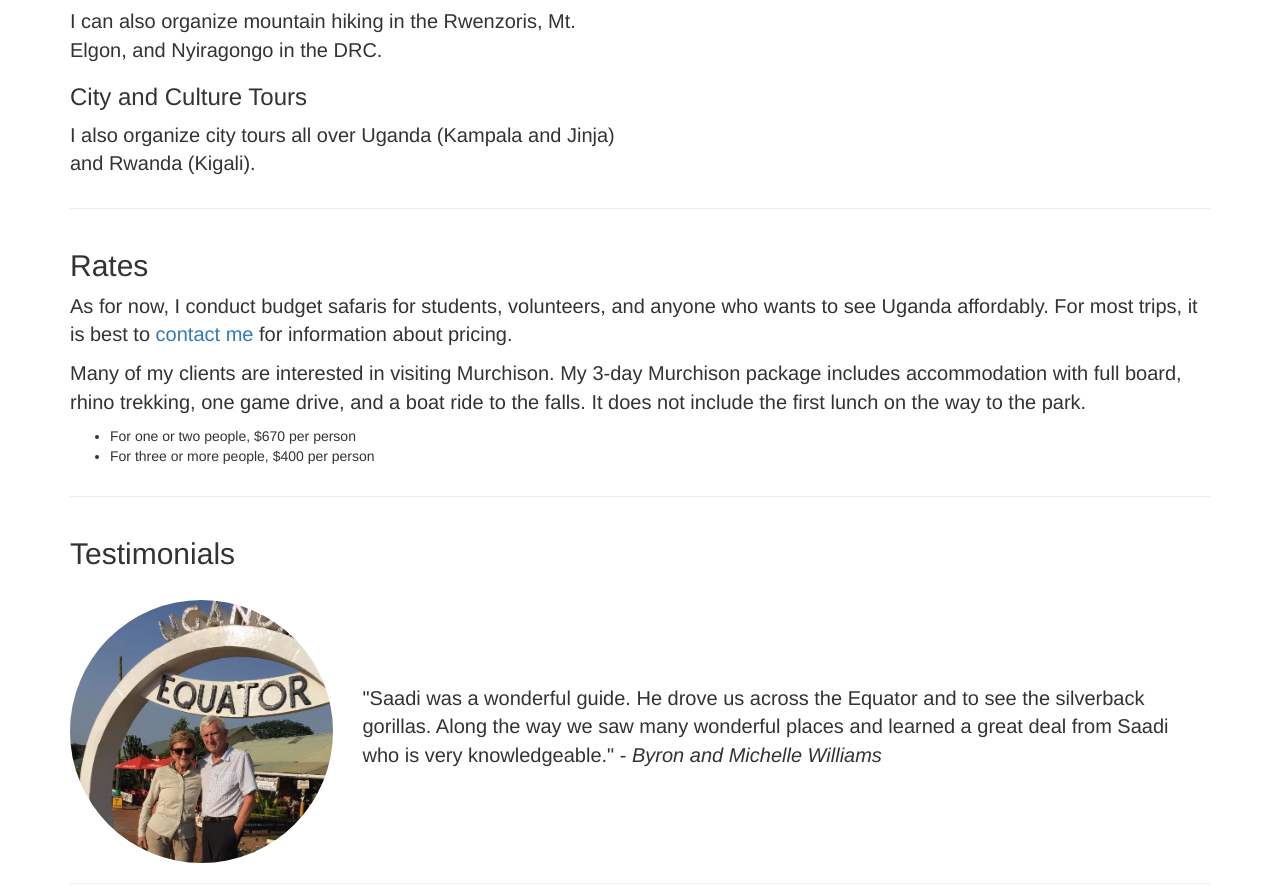
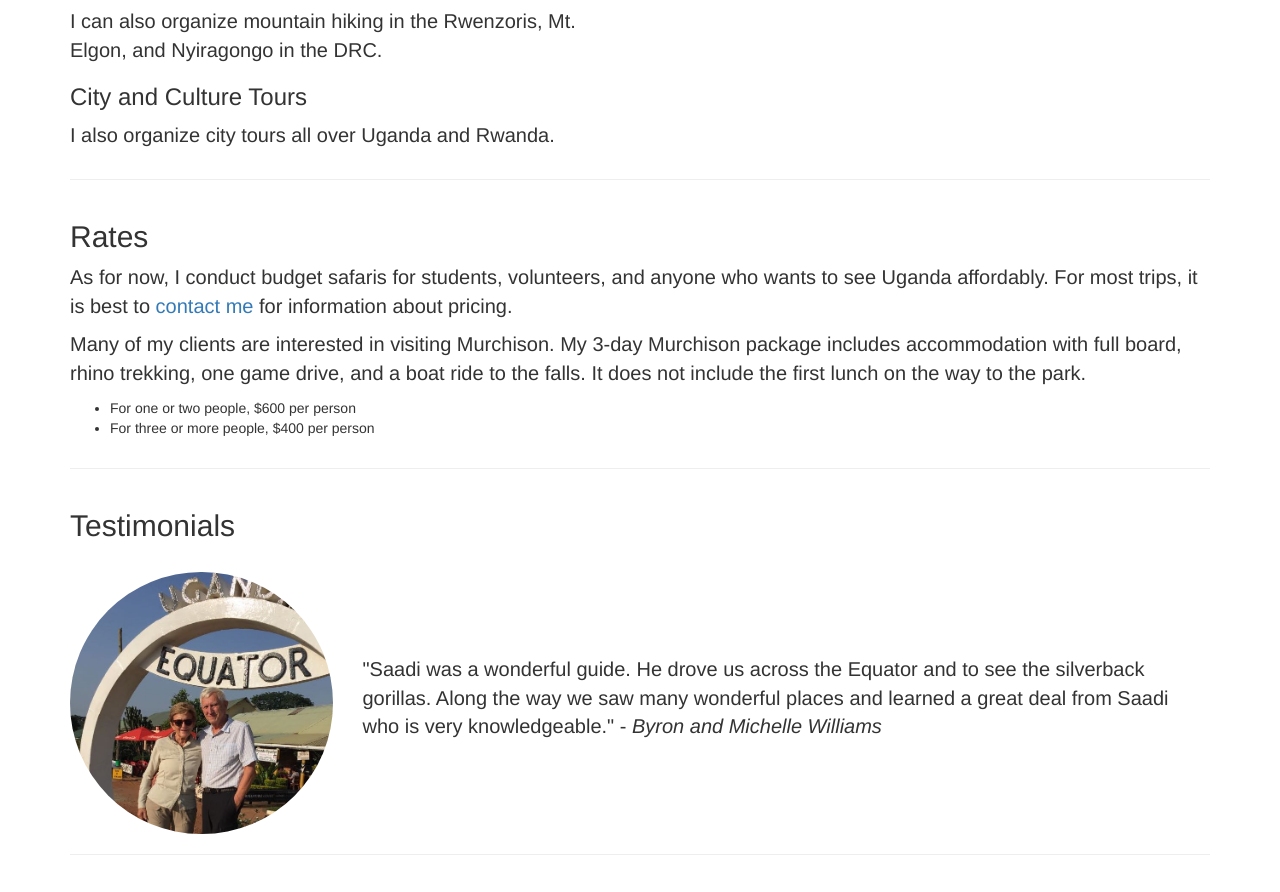
Before and after one commit to saadi-tours/saadi-tours.github.io, a website: page index.html in a window 1280 px wide. Shown: the part 1136-2028 px from the top of the page. Drawn offline with Linux system fonts and the light colour scheme.

Commit message:
update text

```diff
--- a/index.html
+++ b/index.html
@@ -73,7 +73,7 @@
             	</ul>
             	<p>I can also organize mountain hiking in the Rwenzoris, Mt. Elgon, and Nyiragongo in the DRC.</p>
                 <h3>City and Culture Tours</h3>
-                <p>I also organize city tours all over Uganda (Kampala and Jinja) and Rwanda (Kigali).</p>
+                <p>I also organize city tours all over Uganda and Rwanda.</p>
             </div>
 			<div class="col-lg-6">
                 <img class="img-responsive" src="img/where-i-work2.jpg" alt="">
@@ -86,7 +86,7 @@
 				<p>As for now, I conduct budget safaris for students, volunteers, and anyone who wants to see Uganda affordably. For most trips, it is best to <a href="#contact-me">contact me</a> for information about pricing.</p>
 				<p>Many of my clients are interested in visiting Murchison. My 3-day Murchison package includes accommodation with full board, rhino trekking, one game drive, and a boat ride to the falls. It does not include the first lunch on the way to the park.</p>
 				<ul>
-					<li>For one or two people, $670 per person</li>
+					<li>For one or two people, $600 per person</li>
 					<li>For three or more people, $400 per person</li>
 				</ul>
 			</div>
```
